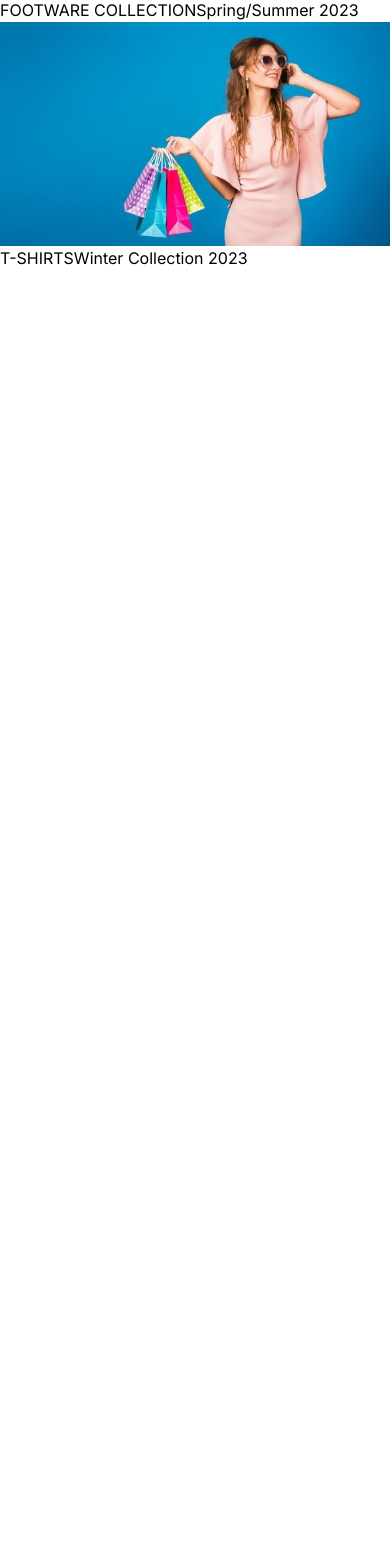
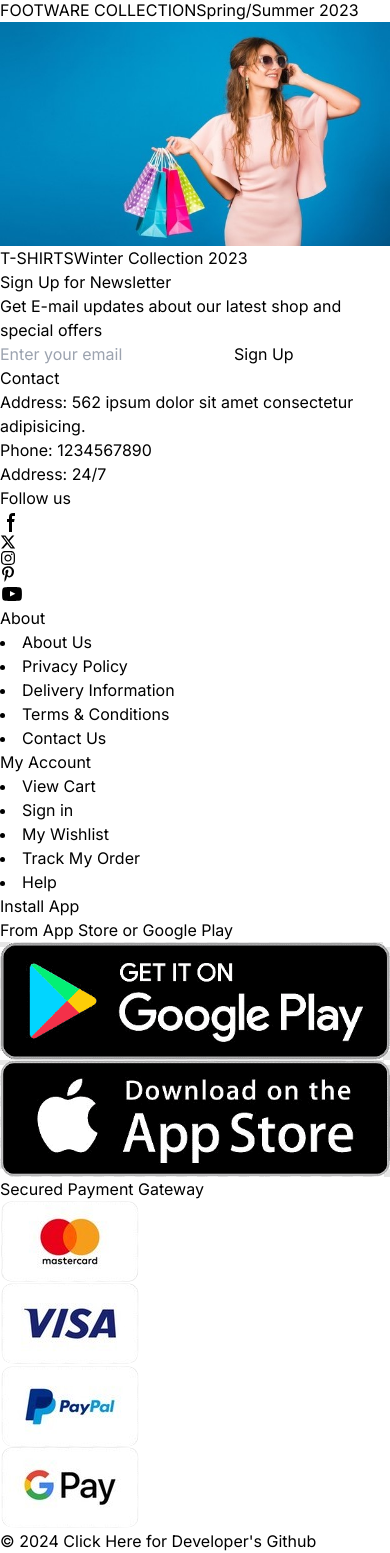
Before and after one commit to Syedhamid84/Cara-Clone, a Next.js app: page / in a window 390 px wide. Shown: the part 9117-10670 px from the top of the page. Before the commit the page ends 9387 px from the top, so only its background shows below. Built offline with nearby package versions, Linux system fonts and the light colour scheme.

Commit message:
responsiveness fixes

```diff
--- a/Pages/About/About.tsx
+++ b/Pages/About/About.tsx
@@ -4,7 +4,7 @@ import { AboutImages } from "@/app/data";
 
 export const About = () => {
   return (
-    <div className="flex justify-center items-center md:justify-between  px-12 py-6 w-full flex-wrap gap-4">
+    <div className="flex justify-center items-center md:justify-between  px-12 py-6 w-full flex-wrap gap-4 mt-4">
       {AboutImages.map((item, index) => {
         return (
           <div
--- a/Pages/Collection.tsx
+++ b/Pages/Collection.tsx
@@ -6,29 +6,30 @@ import React from "react";
 
 export const Collection = () => {
   return (
-    <div className="mt-12 py-8 px-12">
-      <div className="grid grid-cols-1 md:grid-cols-2 gap-4">
+    <div className="mt-12 py-8 px-20">
+      <div className="grid grid-cols-1 md:grid-cols-2 gap-4 ">
         {CollectionDualData.map((item, index) => {
           return (
-            <div key={index} className="relative">
+            <div key={index} className="relative ">
               <Image
                 src={item.img}
                 alt=""
                 height={620}
                 width={620}
+                className="h-full w-full"
                 style={{
                   objectFit: "cover",
                   zIndex: -1,
                 }}
               />
-              <div className="flex flex-col gap-3 absolute top-24 left-8 group">
-                <span className="text-xl text-[#ffffff] font-medium ">
+              <div className="flex flex-col gap-3 absolute top-1/2 left-0 md:left-5 -translate-x-0 -translate-y-1/2 group pl-4">
+                <span className="text-sm md:text-lg lg:text-xl text-[#ffffff] font-light md:font-normal lg:font-medium">
                   {item.title}
                 </span>
-                <span className="text-xl text-[#ffffff] font-extrabold">
+                <span className="text-sm md:text-2xl lg:text-4xl text-[#ffffff] font-bold">
                   {item.offer}
                 </span>
-                <span className="text-base text-[#ffffff] font-thin">
+                <span className="text-xs md:text-sm lg:text-xl font-light md:font-normal lg:font-medium text-[#ffffff]">
                   {item.description}
                 </span>
                 <button className="w-28 py-1 px-2 text-base text-[#ffffff] border-2 border-[#ffffff] group-hover:bg-[#187c72] group-hover:border-none">
@@ -51,7 +52,7 @@ export const Collection = () => {
                 height={580}
                 className="object-cover h-[100%] w-full "
               />
-              <div className="flex flex-col absolute top-1/2 left-0 md:left-5 -translate-x-0 -translate-y-1/2  ">
+              <div className="flex flex-col absolute top-1/2 left-0 md:left-5 -translate-x-0 -translate-y-1/2 pl-4">
                 <span className="text-sm md:text-lg lg:text-xl text-[#ffffff] font-light md:font-normal lg:font-medium">
                   {item.title}
                 </span>
--- a/Pages/Footer.tsx
+++ b/Pages/Footer.tsx
@@ -14,9 +14,9 @@ export const Footer = () => {
   const currentYear = new Date().getFullYear();
   // console.log(currentYear, "cureent date is ");
   return (
-    <div className=" px-6 py-10 ">
-      <div className="grid grid-cols-1 sm:grid-cols-2 md:grid-cols-4 gap-5 bg-black  ">
-        <div className="max-w-[240px] bg-red-300 ">
+    <div className=" px-20 py-10 ">
+      <div className="grid grid-cols-1 md:grid-cols-2 lg:grid-cols-4 gap-5">
+        <div className=" ">
           <h1 className="text-[#374151] font-semibold my-4 ">Contact</h1>
           <p className="text-[#374151] font-semibold">
             Address:{" "}
@@ -70,7 +70,7 @@ export const Footer = () => {
           </div>
         </div>
 
-        <div className="list-none max-w-[240px] bg-green-400">
+        <div className="list-none ">
           <h1 className="text-[#374151] font-semibold my-4">About</h1>
           <li className="text-[#6b7280] font-light text-sm mt-1">About Us</li>
           <li className="text-[#6b7280] font-light text-sm mt-1">
@@ -85,7 +85,7 @@ export const Footer = () => {
           <li className="text-[#6b7280] font-light text-sm mt-1">Contact Us</li>
         </div>
 
-        <div className="list-none flex flex-col gap-1 max-w-[240px] bg-yellow-300">
+        <div className="list-none flex flex-col gap-1">
           <h1 className="text-[#374151] font-semibold my-4">My Account</h1>
           <li className="text-[#6b7280] font-light text-sm">View Cart</li>
           <li className="text-[#6b7280] font-light text-sm">Sign in</li>
@@ -98,27 +98,27 @@ export const Footer = () => {
           <li className="text-[#6b7280] font-light text-sm mt-1">Help</li>
         </div>
 
-        <div className="max-w-[240px] flex flex-col gap-1 bg-blue-200">
+        <div className="w-full flex flex-col gap-1">
           <h1 className="text-[#374151] font-semibold my-4">Install App</h1>
           <p className="text-[#6b7280] font-light">
             From App Store or Google Play
           </p>
-          <div className="flex gap-2 w-40 bg-red-300">
-            <Image src={GooglePlay} alt="" width={112} />
-            <Image src={AppStore} alt="" width={112} />
+          <div className="flex gap-2 w-40">
+            <Image src={GooglePlay} alt="" className="w-24 md:w-28" />
+            <Image src={AppStore} alt="" className="w-24 md:w-28" />
           </div>
           <p className="text-[#6b7280] font-light mt-1">
             Secured Payment Gateway
           </p>
           <div className="flex gap-1 w-40 ">
-            <Image src={MasterCard} alt="" width={56} />
-            <Image src={Visa} alt="" width={56} />
-            <Image src={Paypal} alt="" width={56} />
-            <Image src={Gpay} alt="" width={56} />
+            <Image src={MasterCard} alt="" className="w-12 md:w-16" />
+            <Image src={Visa} alt="" className="w-12 md:w-16" />
+            <Image src={Paypal} alt="" className="w-12 md:w-16" />
+            <Image src={Gpay} alt="" className="w-12 md:w-16" />
           </div>
         </div>
       </div>
-      <div className="flex items-center justify-center  bg-red-400 ">
+      <div className="flex items-center justify-center ">
         <p className="text-[#9ca3af] text-base ">
           © <span className="text-base ">{currentYear}</span> Click Here for
           Developer's Github
--- a/Pages/Newsletter.tsx
+++ b/Pages/Newsletter.tsx
@@ -2,22 +2,22 @@ import React from "react";
 
 export const Newsletter = () => {
   return (
-    <div className="flex justify-between gap-5 px-16 py-10 mt-12 bg-[#031d42] ">
-      <div className="flex flex-col">
-        <h1 className="text-2xl text-white ">Sign Up for Newsletter</h1>
-        <p className="text-white">
+    <div className="flex flex-col items-center lg:flex-row md:justify-between gap-5 px-20 py-10 mt-12 bg-[#031d42]">
+      <div className="flex flex-col items-center  max-w-[460px] md:w-[450px]">
+        <h1 className="text-xl md:text-2xl text-white font-extrabold ">Sign Up for Newsletter</h1>
+        <p className="text-sm md:text-base text-white">
           Get E-mail updates about our latest shop and{" "}
           <span className="text-[#eab308] text-base">special offers</span>
         </p>
       </div>
 
-      <div className="flex items-center rounded-md overflow-hidden text-xs md:text-sm lg:text-base">
+      <div className="flex items-center rounded-md text-xs md:text-sm lg:text-base">
         <input
           type="text"
           placeholder="Enter your email"
-          className="w-64 py-2 px-3 bg-[#f3f4f6] rounded-l-md"
+          className="h-10 w-64 py-2 px-3 bg-[#f3f4f6] rounded-l-md"
         />
-        <button className="py-2 px-3 text-white bg-[#187c72] text-base rounded-r-md">
+        <button className="h-10 w-20 flex justify-center items-center  text-white bg-[#187c72] text-base rounded-r-md">
           Sign Up
         </button>
       </div>
--- a/app/page.tsx
+++ b/app/page.tsx
@@ -2,9 +2,9 @@ import { About } from "@/Pages/About/About";
 import { Arrival } from "@/Pages/Arrival";
 import { Collection } from "@/Pages/Collection";
 import { Feature } from "@/Pages/Feature";
-// import { Footer } from "@/Pages/Footer";
+import { Footer } from "@/Pages/Footer";
 import { HeroSection } from "@/Pages/Herosection";
-// import { Newsletter } from "@/Pages/Newsletter";
+import { Newsletter } from "@/Pages/Newsletter";
 import { Services } from "@/Pages/Shop/Services";
 // import { Sidebar } from "@/Pages/Sidebar";
 import { Topbar } from "@/Pages/Topbar";
@@ -19,8 +19,8 @@ export default function Home() {
       <Services />
       <Arrival />
       <Collection />
-      {/* <Newsletter /> */}
-      {/* <Footer /> */}
+      <Newsletter />
+      <Footer />
       {/* <Sidebar /> */}
     </div>
   );
```
